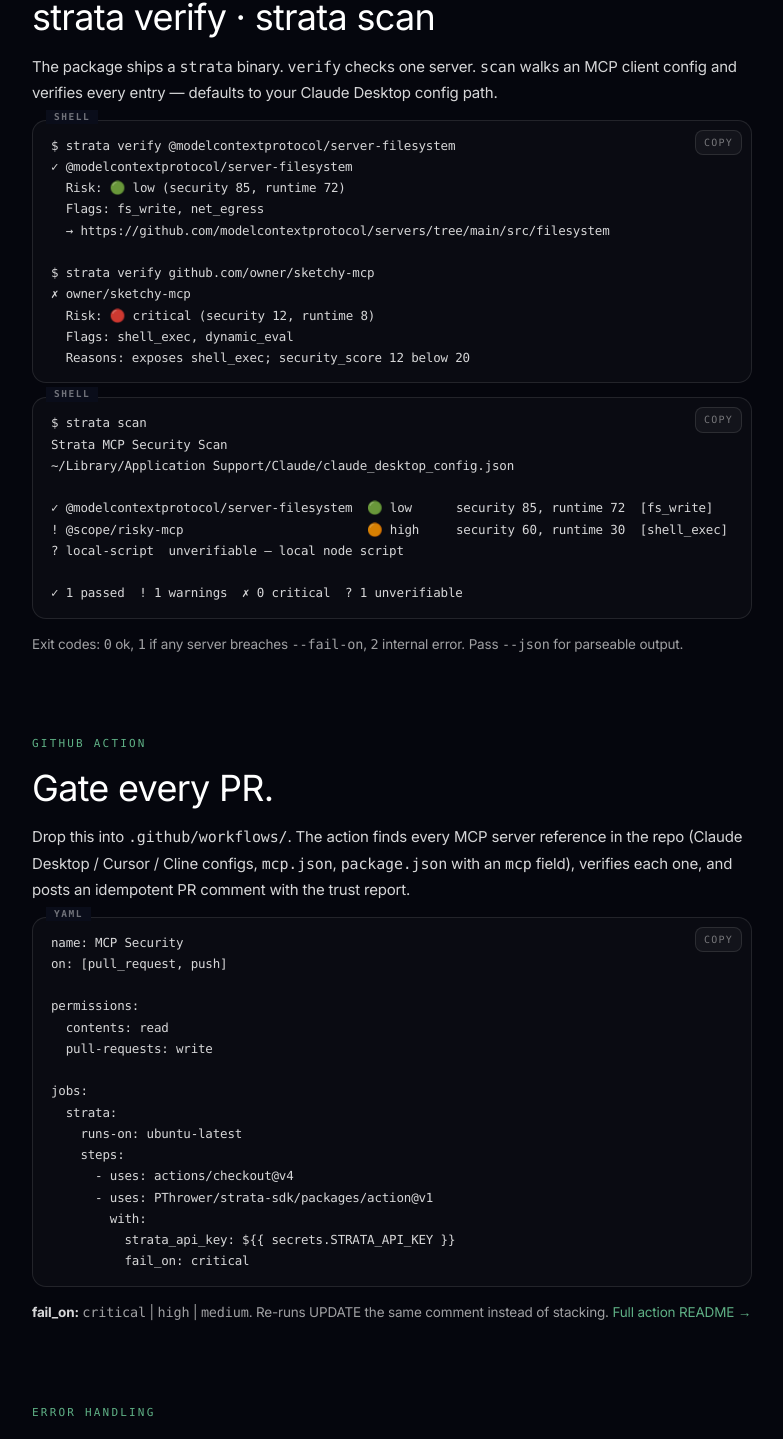
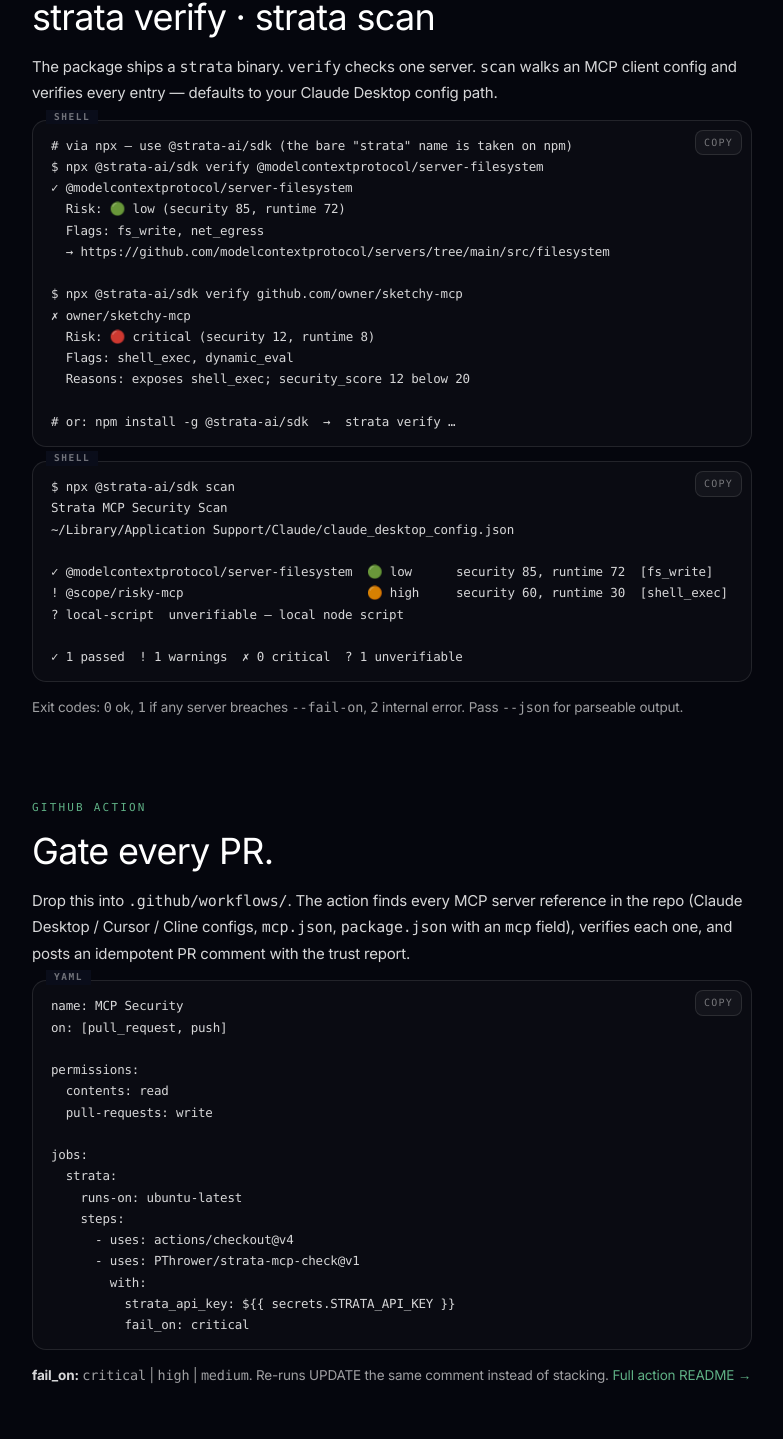
Before and after one commit to PThrower/Strata, a Next.js app: page /docs/sdk in a window 1280 px wide. Shown: the part 3512-4951 px from the top of the page, without its empty margins (248-1031 px from the left). Built offline with nearby package versions, Linux system fonts and the light colour scheme.

Commit message:
fix: correct npx invocation and action path in /docs/sdk

```diff
--- a/app/(marketing)/docs/sdk/page.tsx
+++ b/app/(marketing)/docs/sdk/page.tsx
@@ -114,19 +114,22 @@
 console.log(brief.news)            // 10 most recent items
 console.log(brief.integrations)    // 10 top integrations`
 
-const CLI_VERIFY = `$ strata verify @modelcontextprotocol/server-filesystem
+const CLI_VERIFY = `# via npx — use @strata-ai/sdk (the bare "strata" name is taken on npm)
+$ npx @strata-ai/sdk verify @modelcontextprotocol/server-filesystem
 ✓ @modelcontextprotocol/server-filesystem
   Risk: 🟢 low (security 85, runtime 72)
   Flags: fs_write, net_egress
   → https://github.com/modelcontextprotocol/servers/tree/main/src/filesystem
 
-$ strata verify github.com/owner/sketchy-mcp
+$ npx @strata-ai/sdk verify github.com/owner/sketchy-mcp
 ✗ owner/sketchy-mcp
   Risk: 🔴 critical (security 12, runtime 8)
   Flags: shell_exec, dynamic_eval
-  Reasons: exposes shell_exec; security_score 12 below 20`
+  Reasons: exposes shell_exec; security_score 12 below 20
 
-const CLI_SCAN = `$ strata scan
+# or: npm install -g @strata-ai/sdk  →  strata verify …`
+
+const CLI_SCAN = `$ npx @strata-ai/sdk scan
 Strata MCP Security Scan
 ~/Library/Application Support/Claude/claude_desktop_config.json
 
@@ -148,7 +151,7 @@
     runs-on: ubuntu-latest
     steps:
       - uses: actions/checkout@v4
-      - uses: PThrower/strata-sdk/packages/action@v1
+      - uses: PThrower/strata-mcp-check@v1
         with:
           strata_api_key: \${{ secrets.STRATA_API_KEY }}
           fail_on: critical`
@@ -329,7 +332,7 @@
           <code>critical</code> | <code>high</code> | <code>medium</code>.
           Re-runs UPDATE the same comment instead of stacking.
           {' '}
-          <a href="https://github.com/PThrower/strata-sdk/tree/main/packages/action" rel="noreferrer" style={{ color: 'var(--emerald-glow)' }}>
+          <a href="https://github.com/PThrower/strata-mcp-check" rel="noreferrer" style={{ color: 'var(--emerald-glow)' }}>
             Full action README →
           </a>
         </p>
```
